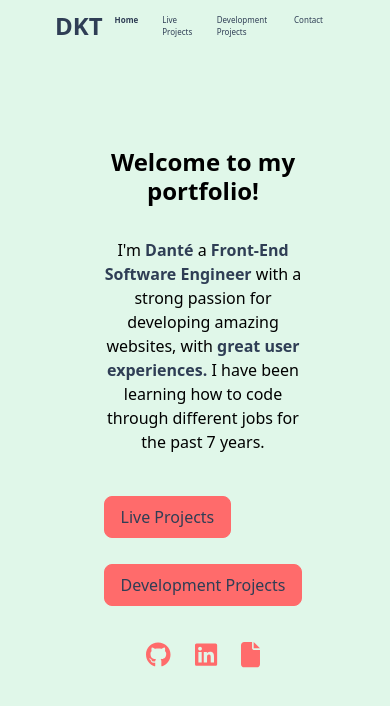
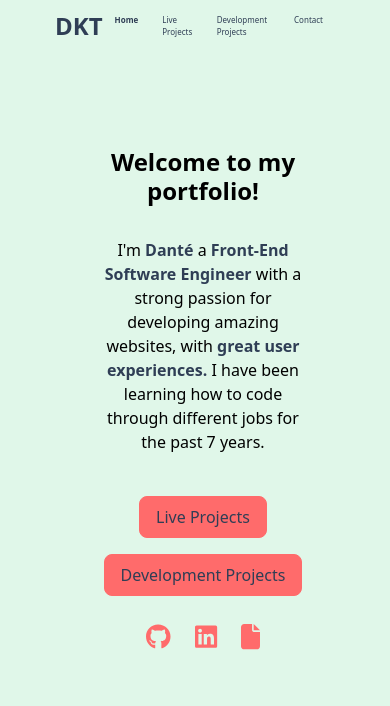
Before and after one commit to DKT15/dkt-react-portfolio, a React (Vite) app: page / in a window 390 px wide. Shown: the top 706 px of the page. Built offline with nearby package versions, Linux system fonts and the light colour scheme.

Commit message:
added to the code.

```diff
--- a/src/components/Jumbotron.jsx
+++ b/src/components/Jumbotron.jsx
@@ -23,12 +23,12 @@ export default function Jumbotron() {
             <br />
           </p>
           <section className="btns__wrapper">
-            <Link className="btn__wrapper" to="/liveprojects">
+            <Link className="livebtn__wrapper" to="/liveprojects">
               <button className="btn btn-lg hero__button" type="button">
                 Live Projects
               </button>
             </Link>
-            <Link className="btn__wrapper" to="/developmentprojects">
+            <Link className="devbtn__wrapper" to="/developmentprojects">
               <button className="btn btn-lg hero__button" type="button">
                 Development Projects
               </button>
--- a/src/styles/Jumbotron.css
+++ b/src/styles/Jumbotron.css
@@ -45,7 +45,8 @@ a {
     margin: 0 20px;
 }
 
-.btn__wrapper {
+.livebtn__wrapper,
+.devbtn__wrapper {
     margin: 0 20px 0 0;
     text-decoration: none;
 }
@@ -135,20 +136,22 @@ a {
         margin-top: 2px;
     }
 
-    .btns_wrapper {
-        margin: 0;
+    .livebtn__wrapper {
+        text-decoration: none;
+        display: flex;
+        flex-direction: column;
+        align-items: center !important;
+        margin: 0 0 16px 0 !important;
     }
 
-    .btn__wrapper {
-        margin: 0 20px 0 0;
+    .devbtn__wrapper {
+        margin: 0 0 16px 0 !important;
         text-decoration: none;
-        align-self: center !important;
     }
 
-    .form__links {
-        display: flex !important;
-        flex-direction: column !important;
-        justify-content: center !important;
+
+    .form-links {
+        margin: 16px 0 0 0 !important;
     }
 
     .img__wrapper {
```
